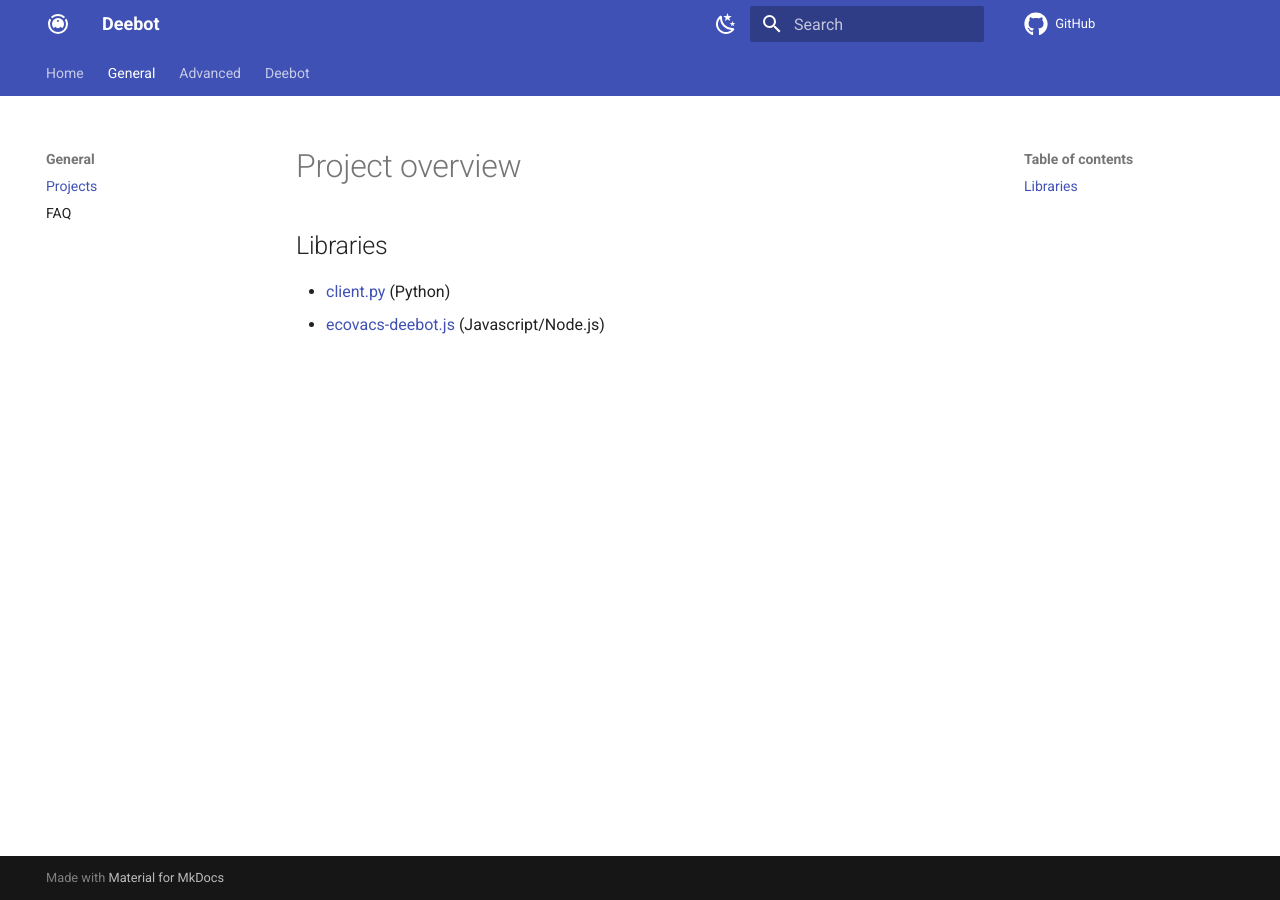
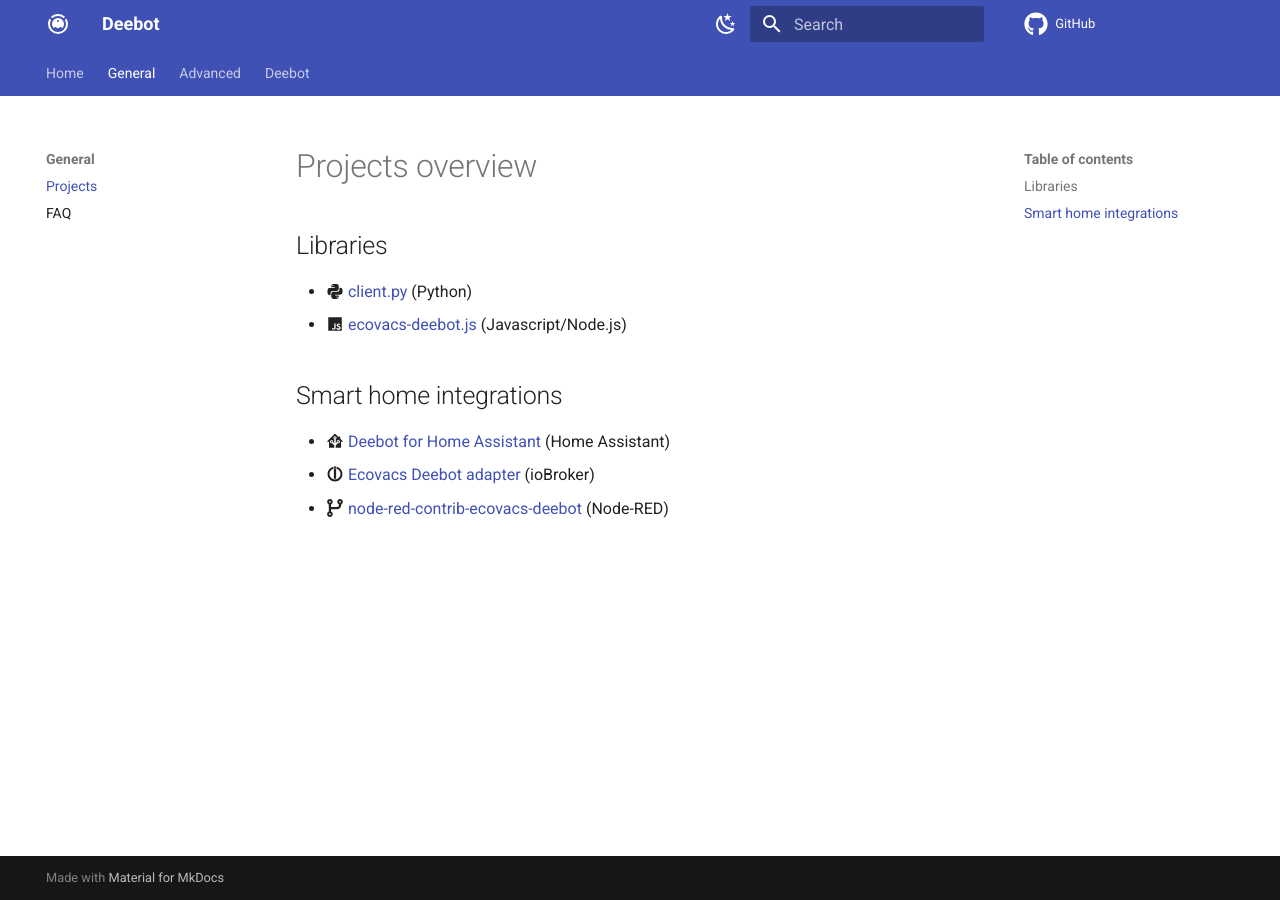
Before and after one commit to DeebotUniverse/docs, an MkDocs documentation site: the page built from docs/general/projects.md, in a window 1280 px wide. Built offline with MkDocs 1.6.1 and Material for MkDocs 9.7.7, drawn with Linux system fonts in a browser that asks for light colours; comment, search, counter and statistics services are not loaded.

Commit message:
Update projects overview page (#17)

```diff
--- a/docs/general/projects.md
+++ b/docs/general/projects.md
@@ -1,6 +1,12 @@
-# Project overview
+# Projects overview
 
 ## Libraries
 
-- [client.py](https://github.com/DeebotUniverse/client.py) (Python)
-- [ecovacs-deebot.js](https://github.com/mrbungle64/ecovacs-deebot.js) (Javascript/Node.js)
+- :material-language-python: [client.py](https://github.com/DeebotUniverse/client.py) (Python)
+- :material-language-javascript: [ecovacs-deebot.js](https://github.com/mrbungle64/ecovacs-deebot.js) (Javascript/Node.js)
+
+## Smart home integrations
+
+- :material-home-assistant: [Deebot for Home Assistant](https://github.com/And3rsL/Deebot-for-Home-Assistant) (Home Assistant)
+- :material-iobroker: [Ecovacs Deebot adapter](https://github.com/mrbungle64/ioBroker.ecovacs-deebot) (ioBroker)
+- :fontawesome-solid-code-branch: [node-red-contrib-ecovacs-deebot](https://github.com/mrbungle64/node-red-contrib-ecovacs-deebot) (Node-RED)
```
